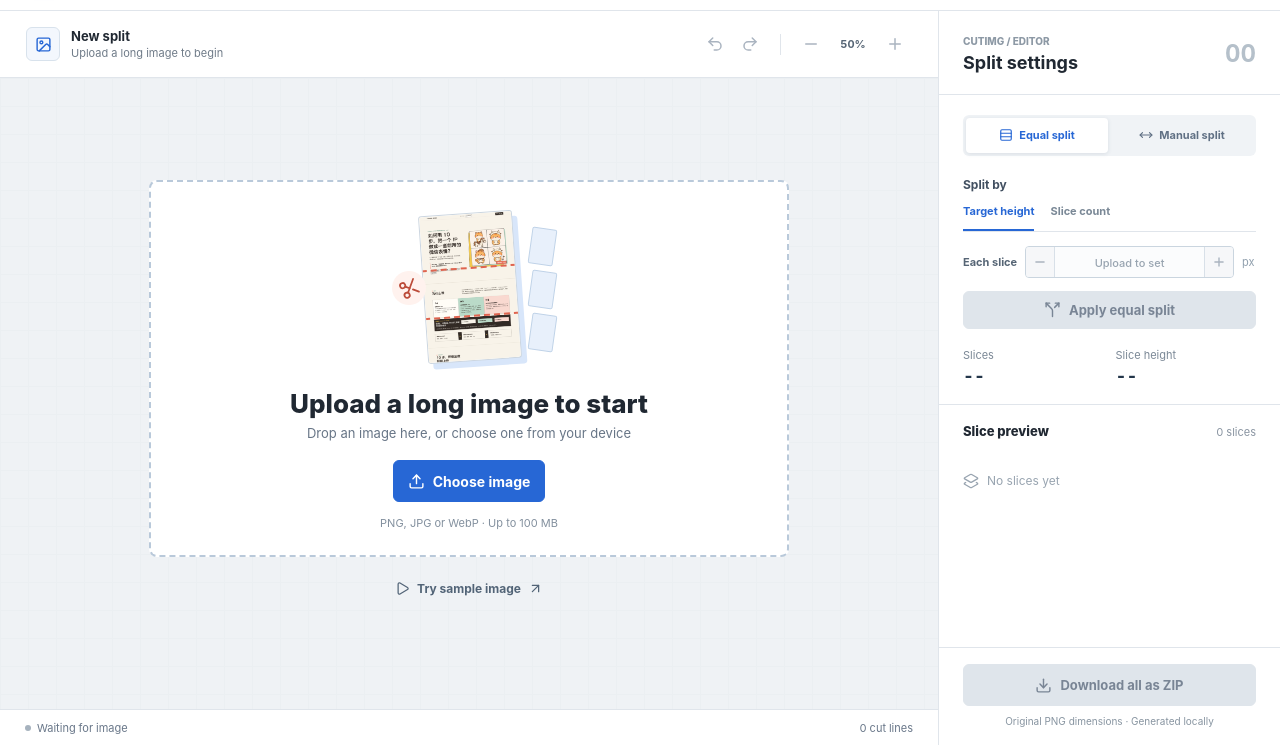
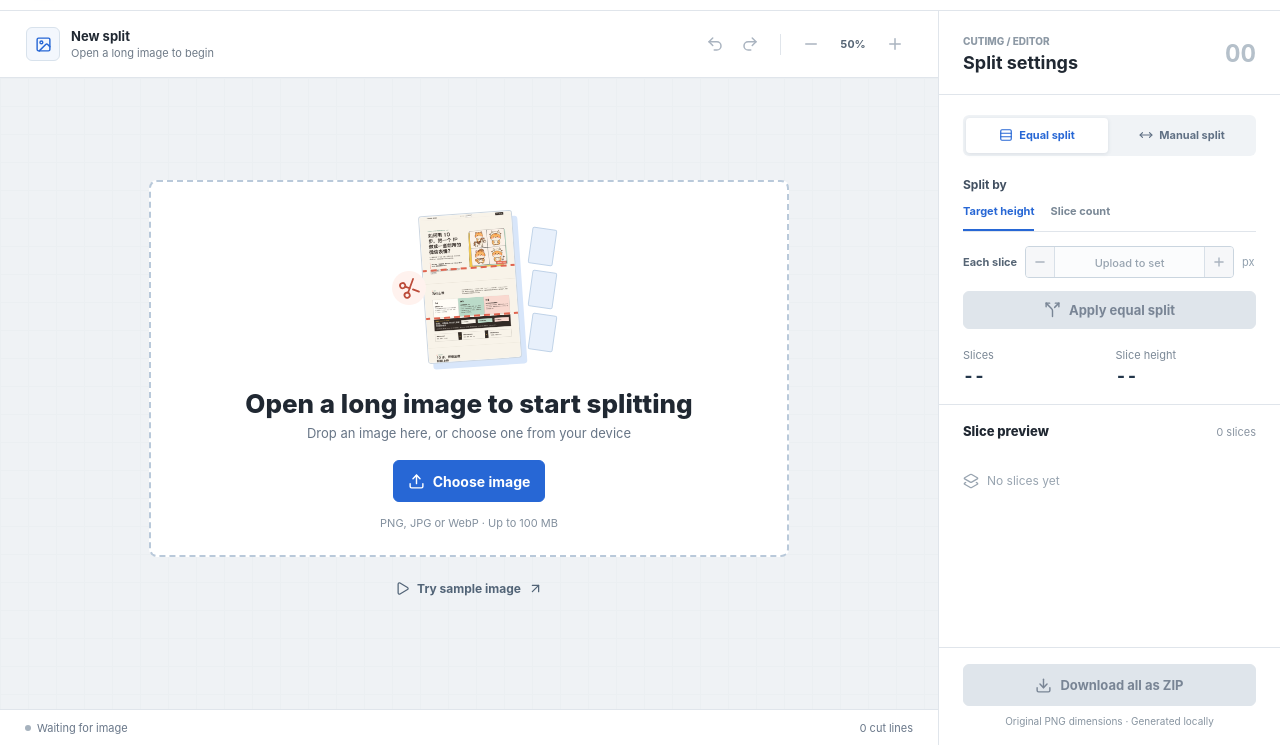
Before and after one commit to kaituotuo/cutimg, a website with bundled scripts: page index.html in a window 1280 px wide. Shown: the part 55-800 px from the top of the page. Built offline with nearby package versions, Linux system fonts and the light colour scheme; files whose address does not match are found by name.

Commit message:
Clarify local image opening copy

```diff
--- a/i18n.js
+++ b/i18n.js
@@ -26,14 +26,14 @@
       downloadAll: "下载全部",
       workAreaLabel: "图片分割画布",
       newSplit: "新建分割",
-      uploadToBegin: "上传长图开始",
+      uploadToBegin: "打开长图开始",
       editHistory: "编辑历史",
       undo: "撤销",
       redo: "重做",
       previewZoom: "预览缩放",
       zoomOut: "缩小预览",
       zoomIn: "放大预览",
-      uploadHeading: "上传长图，开始分割",
+      uploadHeading: "打开长图，开始分割",
       uploadInstructions: "拖放图片到这里，或从电脑选择",
       chooseImage: "选择图片",
       fileSupport: "支持 PNG、JPG、WebP · 单张不超过 100 MB",
@@ -127,14 +127,14 @@
       downloadAll: "Download all",
       workAreaLabel: "Image splitting canvas",
       newSplit: "New split",
-      uploadToBegin: "Upload a long image to begin",
+      uploadToBegin: "Open a long image to begin",
       editHistory: "Edit history",
       undo: "Undo",
       redo: "Redo",
       previewZoom: "Preview zoom",
       zoomOut: "Zoom out",
       zoomIn: "Zoom in",
-      uploadHeading: "Upload a long image to start",
+      uploadHeading: "Open a long image to start splitting",
       uploadInstructions: "Drop an image here, or choose one from your device",
       chooseImage: "Choose image",
       fileSupport: "PNG, JPG or WebP · Up to 100 MB",
--- a/index.html
+++ b/index.html
@@ -47,7 +47,7 @@
           <div class="file-icon" aria-hidden="true"><i data-lucide="image"></i></div>
           <div class="file-heading-text">
             <strong id="file-title" data-i18n="newSplit">新建分割</strong>
-            <small id="file-meta" data-i18n="uploadToBegin">上传长图开始</small>
+            <small id="file-meta" data-i18n="uploadToBegin">打开长图开始</small>
           </div>
           <div class="file-actions" id="file-actions" role="group" aria-label="图片操作" data-i18n-aria-label="imageActions" hidden>
             <button class="icon-btn file-remove" id="remove-button" type="button" title="删除当前图片" aria-label="删除当前图片" data-i18n-title="removeImage" data-i18n-aria-label="removeImage"><i data-lucide="trash-2"></i></button>
@@ -78,7 +78,7 @@
               <div class="sample-piece sample-piece-three"></div>
               <span class="sample-scissors"><i data-lucide="scissors"></i></span>
             </div>
-            <h1 data-i18n="uploadHeading">上传长图，开始分割</h1>
+            <h1 data-i18n="uploadHeading">打开长图，开始分割</h1>
             <p data-i18n="uploadInstructions">拖放图片到这里，或从电脑选择</p>
             <button class="btn btn-primary upload-cta" id="upload-button" type="button"><i data-lucide="upload"></i><span data-i18n="chooseImage">选择图片</span></button>
             <span class="file-allow" data-i18n="fileSupport">支持 PNG、JPG、WebP · 单张不超过 100 MB</span>
```
Also changed, not shown: tests/browser.test.cjs (+1 -1 lines).
